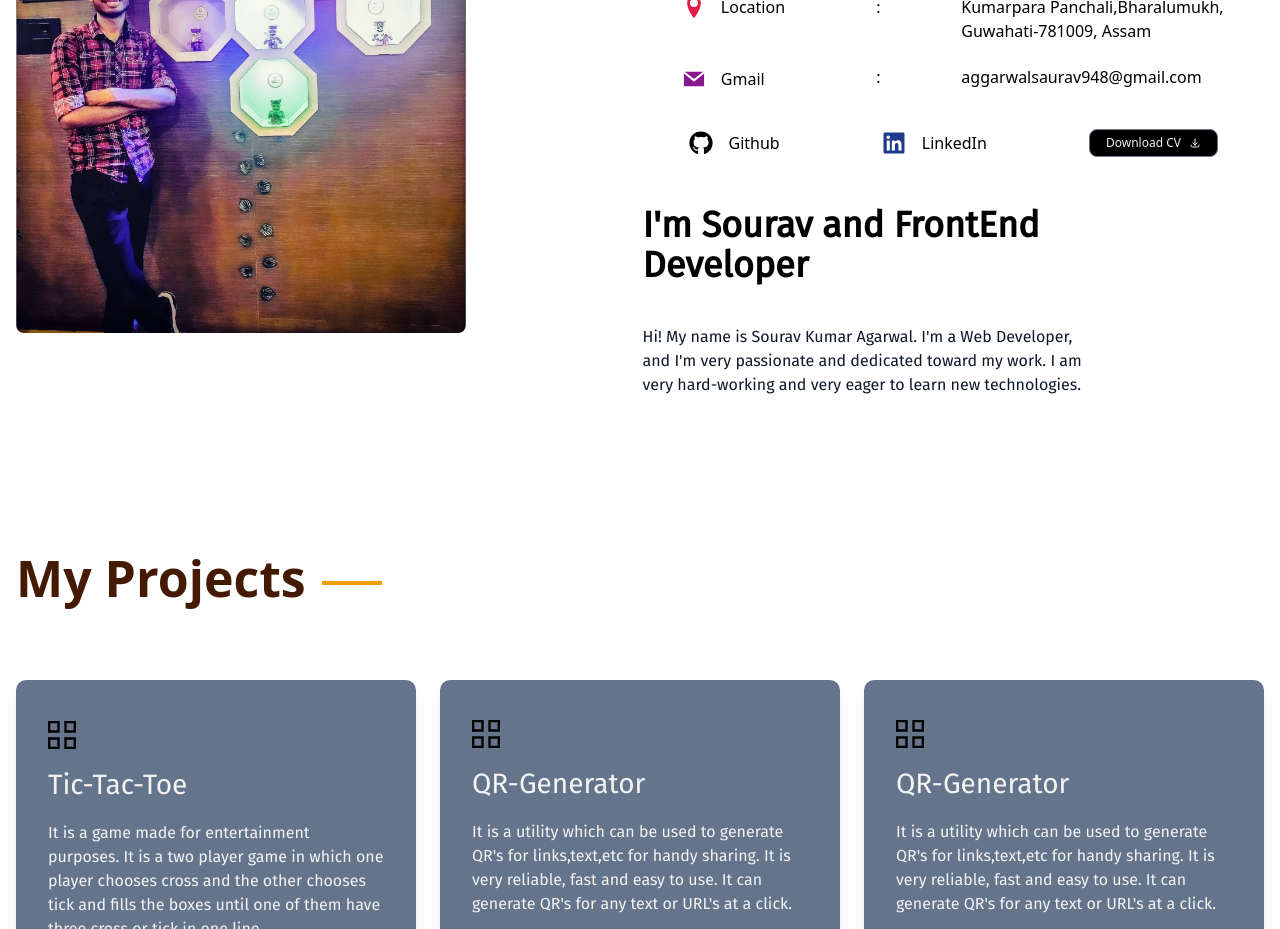
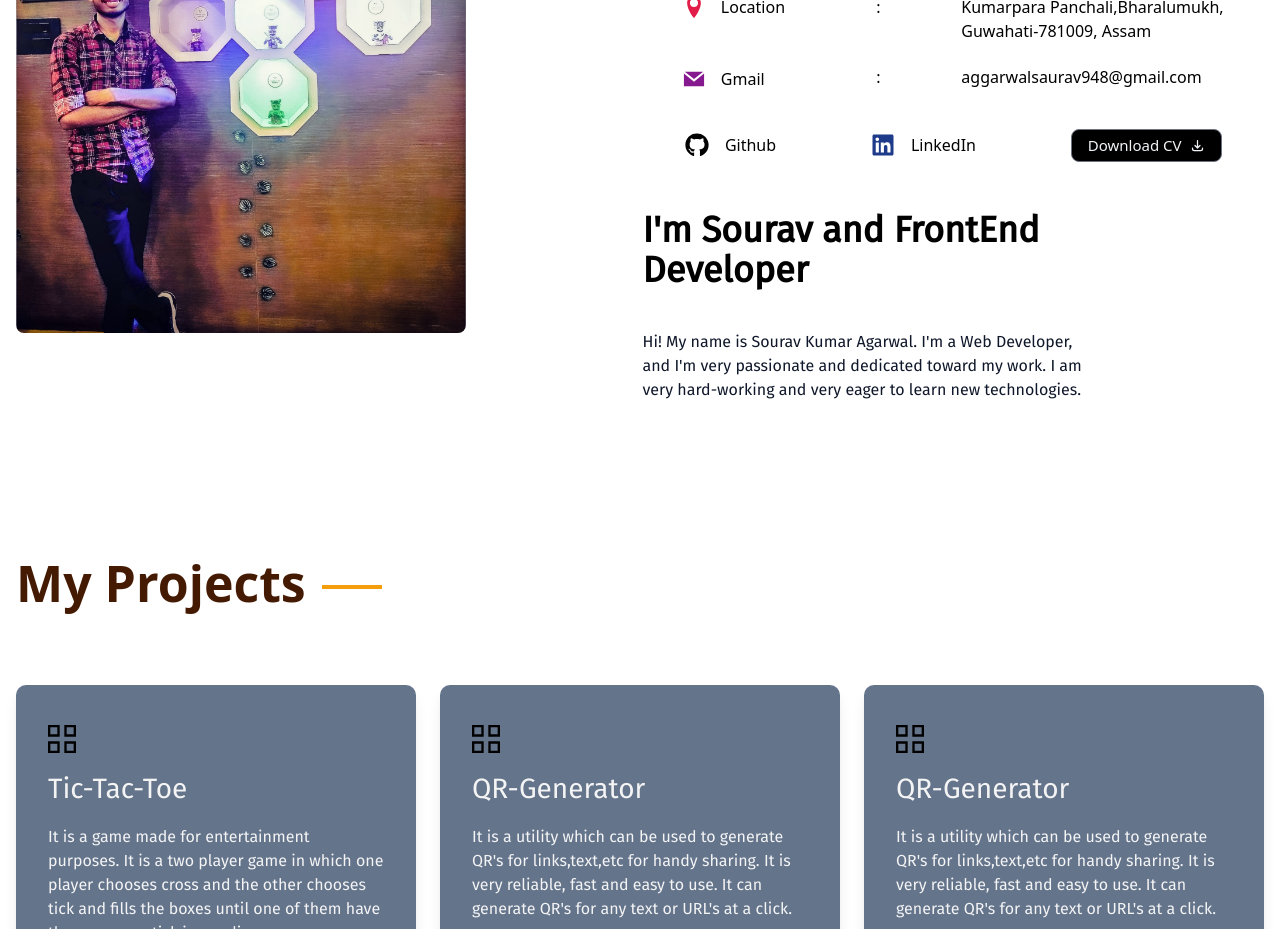
Before and after one commit to SouravKAgarwal/sourav-kr-agarwal, a Next.js app: page / in a window 1280 px wide. Shown: the part 1160-2089 px from the top of the page. Built offline with nearby package versions, Linux system fonts and the light colour scheme.

Commit message:
Hero section fixed

```diff
--- a/pages/about.js
+++ b/pages/about.js
@@ -68,7 +68,7 @@ const About = () => {
                         LinkedIn
                         </Link>
                     </div>
-                    <Link href='Resume.pdf' download className='btn flex border border-[#6b7280] px-4 py-1 text-[#f3f4f6] text-[12px] rounded-[8px] items-center gap-2 hover:bg-[#d4d4d8] hover:text-black transition duration-200'>Download CV<HiOutlineDownload /></Link>
+                    <Link href='Resume.pdf' download className='btn flex border border-[#6b7280] px-4 py-1 text-[#f3f4f6] text-[15px] rounded-[8px] items-center gap-2 hover:bg-[#d4d4d8] hover:text-black transition duration-200'>Download CV<HiOutlineDownload /></Link>
                 </div>
                 <div className='max-w-[450px] '>
                     <h2 className='font-bold mt-12 mb-10'>I'm Sourav and FrontEnd Developer</h2>
```
